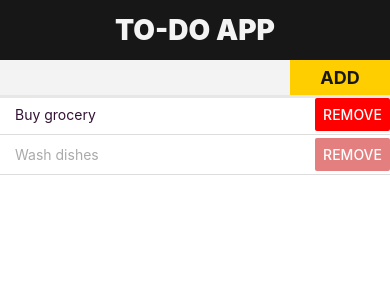
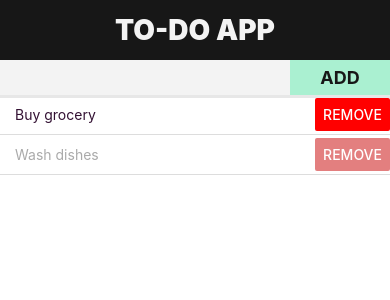
Before and after one commit to tifffai/Todo-Mobile-App, a React Native app: screen / in a window 390 px wide. Shown: the top 300 px of the page. Built offline with nearby package versions, Linux system fonts and the light colour scheme.

Commit message:
Updated color palette colors

```diff
--- a/App.js
+++ b/App.js
@@ -96,7 +96,7 @@ const styles = StyleSheet.create({
 
   },
   statusbar: {
-    backgroundColor: '#FFCE00',
-    height: 30,
+    backgroundColor: '#aaf0d1',
+    height: 50,
   }
 });
--- a/components/InputBar.js
+++ b/components/InputBar.js
@@ -33,7 +33,7 @@ const styles = StyleSheet.create({
     },
     addButton: {
         width: 100,
-        backgroundColor: '#FFCE00',
+        backgroundColor: '#aaf0d1',
         alignItems: 'center',
         justifyContent: 'center'
     },
```
